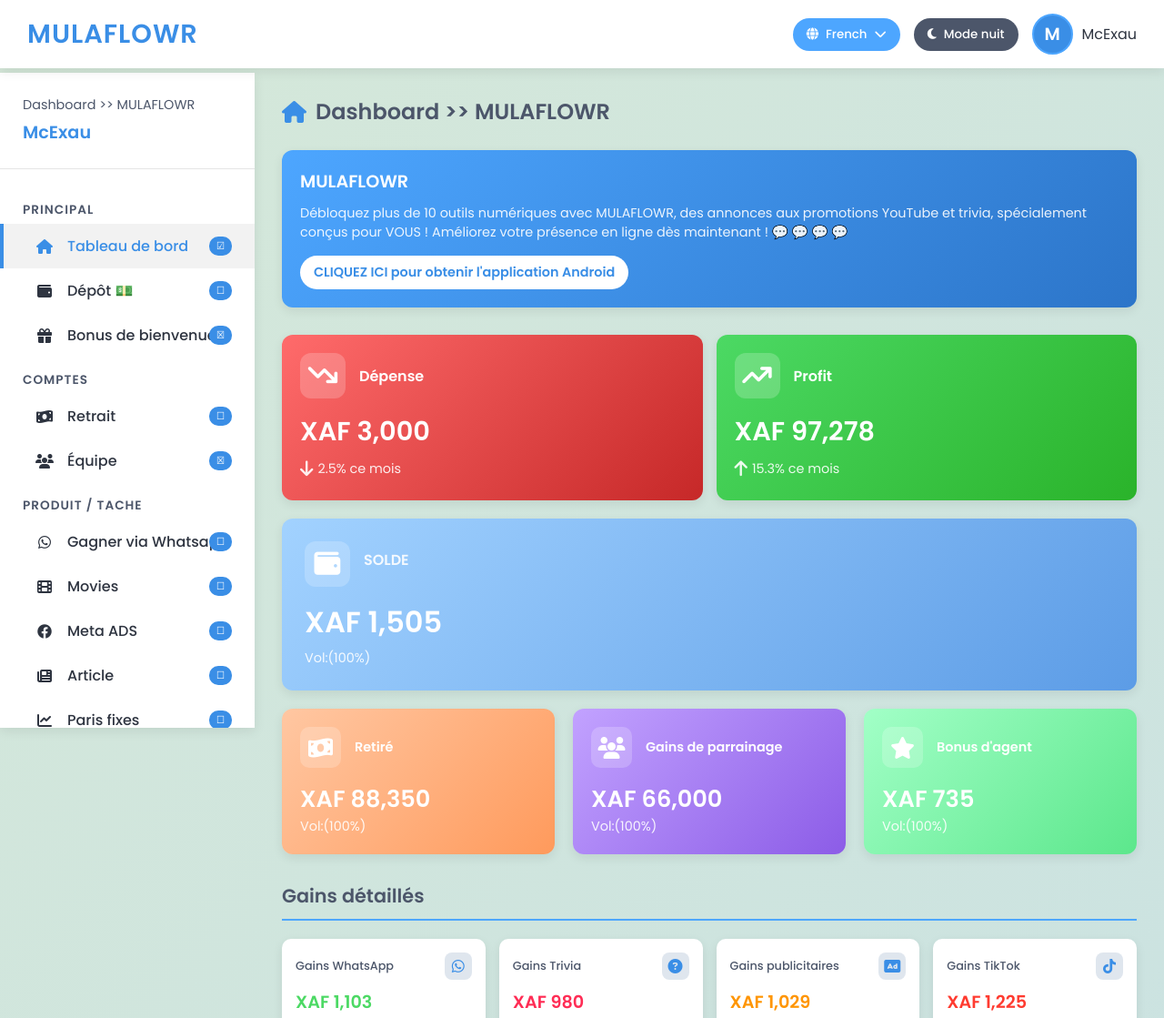
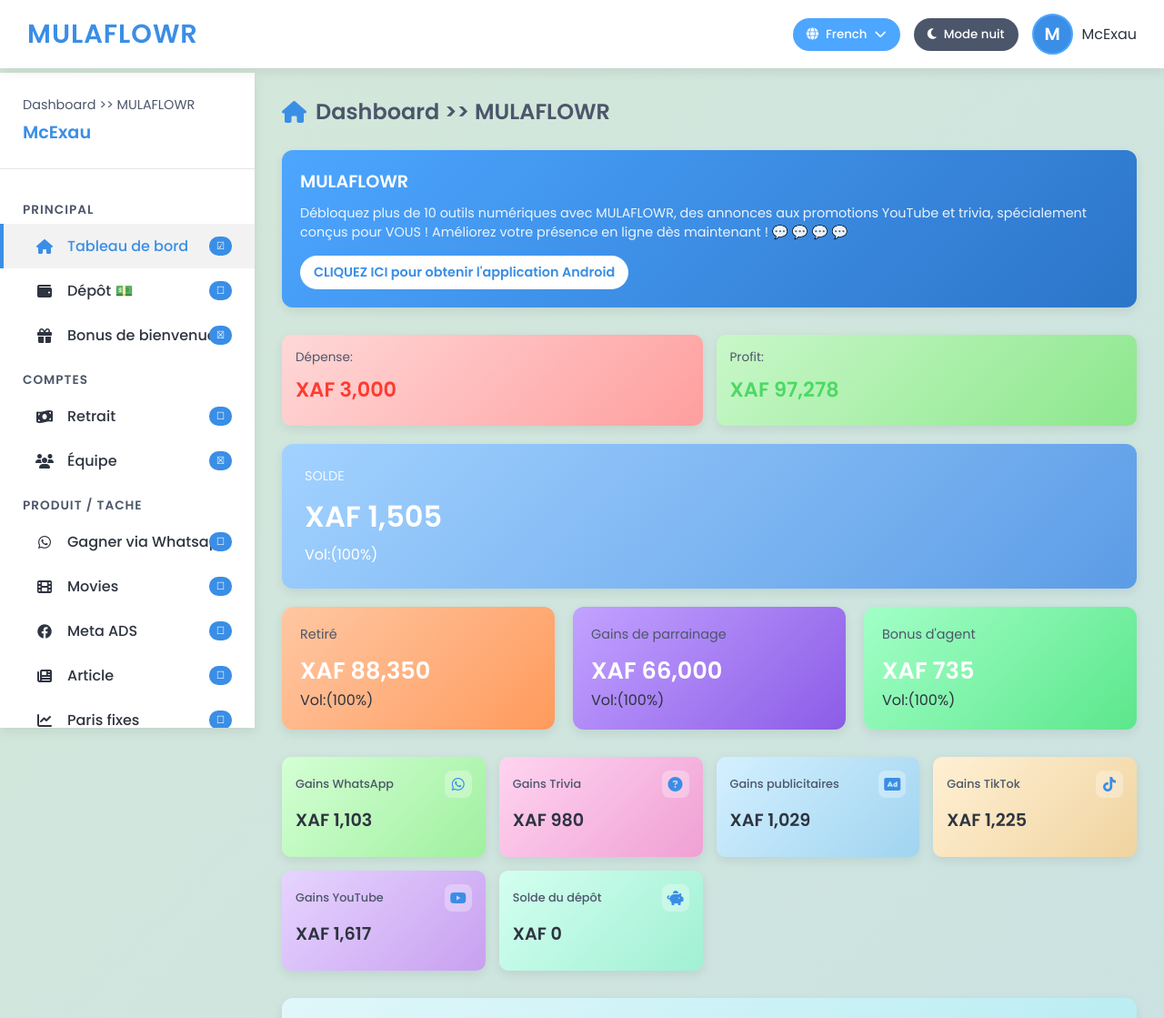
Before and after one commit to exaucenapopolo/Cash-flowr, a plain HTML site: page dashboard.html in a window 1280 px wide. Shown: the top 1119 px of the page at 91% size. Drawn offline with Linux system fonts and the light colour scheme.

Commit message:
Add files via upload

```diff
--- a/dashboard.html
+++ b/dashboard.html
@@ -279,83 +279,42 @@
       font-size: 0.9rem;
     }
 
-    /* Main stats cards (Dépense and Profit) */
-    .main-stats {
+    /* Small stats cards */
+    .small-stats {
       display: grid;
       grid-template-columns: repeat(2, 1fr);
       gap: 15px;
       margin-bottom: 20px;
     }
 
-    .main-stat-card {
-      border-radius: 12px;
-      padding: 20px;
+    .small-stat-card {
+      background: linear-gradient(135deg, #ffd8d8 0%, #ff9e9e 100%);
+      border-radius: 10px;
+      padding: 15px;
       box-shadow: var(--shadow);
       display: flex;
       flex-direction: column;
-      position: relative;
-      overflow: hidden;
-      min-height: 140px;
-    }
-
-    .main-stat-card:nth-child(1) {
-      background: linear-gradient(135deg, #ff6b6b 0%, #c62828 100%);
-    }
-
-    .main-stat-card:nth-child(2) {
-      background: linear-gradient(135deg, #4cd964 0%, #2ab32a 100%);
-    }
-
-    .main-stat-header {
-      display: flex;
-      align-items: center;
-      margin-bottom: 15px;
-    }
-
-    .main-stat-icon {
-      width: 50px;
-      height: 50px;
-      border-radius: 12px;
-      background-color: rgba(255, 255, 255, 0.2);
-      display: flex;
-      align-items: center;
-      justify-content: center;
-      margin-right: 15px;
-      font-size: 1.8rem;
-      color: white;
-    }
-
-    .main-stat-title {
-      color: white;
-      font-size: 1rem;
-      font-weight: 600;
-    }
-
-    .main-stat-value {
-      font-size: 1.8rem;
+      height: 100px;
+    }
+
+    .small-stat-card:nth-child(2) {
+      background: linear-gradient(135deg, #c9f7c9 0%, #8ce78c 100%);
+    }
+
+    .small-stat-title {
+      color: var(--text-light);
+      font-size: 0.85rem;
+      margin-bottom: 8px;
+    }
+
+    .small-stat-value {
+      font-size: 1.4rem;
       font-weight: 700;
-      color: white;
-      margin-bottom: 5px;
-    }
-
-    .main-stat-change {
-      display: flex;
-      align-items: center;
-      color: rgba(255, 255, 255, 0.9);
-      font-size: 0.9rem;
-    }
-
-    .stat-arrow {
-      margin-right: 5px;
-      font-size: 1.2rem;
-    }
-
-    .down {
-      color: rgba(255, 255, 255, 0.9);
-    }
-
-    .up {
-      color: rgba(255, 255, 255, 0.9);
+      color: var(--danger-color);
+    }
+
+    .small-stat-card:nth-child(2) .small-stat-value {
+      color: var(--success-color);
     }
 
     /* Large stats cards */
@@ -375,42 +334,18 @@
       flex-direction: column;
       color: white;
       min-height: 150px;
-      position: relative;
-      overflow: hidden;
-    }
-
-    .large-stat-header {
-      display: flex;
-      align-items: center;
-      margin-bottom: 15px;
-    }
-
-    .large-stat-icon {
-      width: 50px;
-      height: 50px;
-      border-radius: 12px;
-      background-color: rgba(255, 255, 255, 0.2);
-      display: flex;
-      align-items: center;
-      justify-content: center;
-      margin-right: 15px;
-      font-size: 1.8rem;
-      color: white;
     }
 
     .large-stat-title {
-      font-size: 1rem;
+      font-size: 0.9rem;
       margin-bottom: 10px;
       opacity: 0.9;
-      color: white;
-      font-weight: 600;
     }
 
     .large-stat-value {
       font-size: 2rem;
       font-weight: 700;
       margin-bottom: 5px;
-      color: white;
     }
 
     /* Medium stats cards */
@@ -427,9 +362,7 @@
       box-shadow: var(--shadow);
       display: flex;
       flex-direction: column;
-      min-height: 150px;
-      position: relative;
-      overflow: hidden;
+      min-height: 130px;
     }
 
     .medium-stat-card:nth-child(1) {
@@ -444,45 +377,16 @@
       background: linear-gradient(135deg, #a2ffc7 0%, #5ce78c 100%);
     }
 
-    .medium-stat-header {
-      display: flex;
-      align-items: center;
-      margin-bottom: 15px;
-    }
-
-    .medium-stat-icon {
-      width: 45px;
-      height: 45px;
-      border-radius: 10px;
-      background-color: rgba(255, 255, 255, 0.2);
-      display: flex;
-      align-items: center;
-      justify-content: center;
-      margin-right: 15px;
-      font-size: 1.5rem;
-      color: white;
-    }
-
     .medium-stat-title {
-      color: white;
+      color: var(--text-light);
       font-size: 0.9rem;
-      font-weight: 600;
+      margin-bottom: 10px;
     }
 
     .medium-stat-value {
       font-size: 1.6rem;
       font-weight: 700;
       color: white;
-    }
-
-    /* Section title for detailed gains */
-    .section-title {
-      font-size: 1.3rem;
-      margin: 30px 0 20px;
-      color: var(--secondary-color);
-      font-weight: 600;
-      padding-bottom: 10px;
-      border-bottom: 2px solid var(--primary-light);
     }
 
     /* Small gain cards */
@@ -500,13 +404,25 @@
       display: flex;
       flex-direction: column;
       height: 110px;
-      background-color: var(--card-bg);
-      transition: transform 0.3s ease, box-shadow 0.3s ease;
-    }
-
-    .gain-stat-card:hover {
-      transform: translateY(-5px);
-      box-shadow: 0 8px 20px rgba(0, 0, 0, 0.15);
+    }
+
+    .gain-stat-card:nth-child(1) {
+      background: linear-gradient(135deg, #d4ffd4 0%, #a0f0a0 100%);
+    }
+    .gain-stat-card:nth-child(2) {
+      background: linear-gradient(135deg, #ffd4f0 0%, #f0a0d4 100%);
+    }
+    .gain-stat-card:nth-child(3) {
+      background: linear-gradient(135deg, #d4f0ff 0%, #a0d4f0 100%);
+    }
+    .gain-stat-card:nth-child(4) {
+      background: linear-gradient(135deg, #fff0d4 0%, #f0d4a0 100%);
+    }
+    .gain-stat-card:nth-child(5) {
+      background: linear-gradient(135deg, #e6d4ff 0%, #c8a0f0 100%);
+    }
+    .gain-stat-card:nth-child(6) {
+      background: linear-gradient(135deg, #d4fff0 0%, #a0f0d4 100%);
     }
 
     .gain-stat-header {
@@ -526,7 +442,7 @@
       width: 30px;
       height: 30px;
       border-radius: 8px;
-      background-color: rgba(94, 129, 172, 0.2);
+      background-color: rgba(255, 255, 255, 0.3);
       color: var(--primary-color);
       display: flex;
       align-items: center;
@@ -539,13 +455,6 @@
       font-weight: 700;
       color: var(--text-color);
     }
-
-    .gain-stat-card:nth-child(1) .gain-stat-value { color: var(--success-color); }
-    .gain-stat-card:nth-child(2) .gain-stat-value { color: var(--pink-color); }
-    .gain-stat-card:nth-child(3) .gain-stat-value { color: var(--warning-color); }
-    .gain-stat-card:nth-child(4) .gain-stat-value { color: var(--danger-color); }
-    .gain-stat-card:nth-child(5) .gain-stat-value { color: var(--purple-color); }
-    .gain-stat-card:nth-child(6) .gain-stat-value { color: var(--teal-color); }
 
     /* Referral section */
     .referral-section {
@@ -554,6 +463,13 @@
       padding: 25px;
       box-shadow: var(--shadow);
       margin-bottom: 30px;
+    }
+
+    .section-title {
+      font-size: 1.3rem;
+      margin-bottom: 20px;
+      color: var(--secondary-color);
+      font-weight: 600;
     }
 
     .referral-content {
@@ -844,10 +760,6 @@
       .gain-stats {
         grid-template-columns: repeat(2, 1fr);
       }
-
-      .main-stats {
-        grid-template-columns: 1fr;
-      }
     }
 
     @media (max-width: 576px) {
@@ -862,13 +774,6 @@
       .task-table {
         display: block;
         overflow-x: auto;
-      }
-
-      .main-stat-icon, .large-stat-icon, .medium-stat-icon {
-        width: 40px;
-        height: 40px;
-        font-size: 1.5rem;
-        margin-right: 10px;
       }
     }
 
@@ -1115,48 +1020,25 @@
         <a href="#" class="banner-link">CLIQUEZ ICI pour obtenir l'application Android</a>
       </div>
 
-      <!-- Main stats (Dépense and Profit) -->
-      <div class="main-stats">
-        <div class="main-stat-card">
-          <div class="main-stat-header">
-            <div class="main-stat-icon">
-              <i class="fas fa-arrow-trend-down"></i>
-            </div>
-            <div class="main-stat-title">Dépense</div>
-          </div>
-          <div class="main-stat-value">XAF 3,000</div>
-          <div class="main-stat-change">
-            <span class="stat-arrow down"><i class="fas fa-arrow-down"></i></span>
-            <span>2.5% ce mois</span>
-          </div>
-        </div>
-
-        <div class="main-stat-card">
-          <div class="main-stat-header">
-            <div class="main-stat-icon">
-              <i class="fas fa-arrow-trend-up"></i>
-            </div>
-            <div class="main-stat-title">Profit</div>
-          </div>
-          <div class="main-stat-value">XAF 97,278</div>
-          <div class="main-stat-change">
-            <span class="stat-arrow up"><i class="fas fa-arrow-up"></i></span>
-            <span>15.3% ce mois</span>
-          </div>
+      <!-- Small stats (Dépense and Profit) -->
+      <div class="small-stats">
+        <div class="small-stat-card">
+          <div class="small-stat-title">Dépense:</div>
+          <div class="small-stat-value">XAF 3,000</div>
+        </div>
+
+        <div class="small-stat-card">
+          <div class="small-stat-title">Profit:</div>
+          <div class="small-stat-value">XAF 97,278</div>
         </div>
       </div>
 
       <!-- Large stat (Solde) -->
       <div class="large-stats">
         <div class="large-stat-card">
-          <div class="large-stat-header">
-            <div class="large-stat-icon">
-              <i class="fas fa-wallet"></i>
-            </div>
-            <div class="large-stat-title">SOLDE</div>
-          </div>
+          <div class="large-stat-title">SOLDE</div>
           <div class="large-stat-value">XAF 1,505</div>
-          <div class="main-stat-change">
+          <div class="stat-change">
             <span>Vol:(100%)</span>
           </div>
         </div>
@@ -1165,47 +1047,29 @@
       <!-- Medium stats (Retiré, Gains de parrainage, Bonus d'agent) -->
       <div class="medium-stats">
         <div class="medium-stat-card">
-          <div class="medium-stat-header">
-            <div class="medium-stat-icon">
-              <i class="fas fa-money-bill-wave"></i>
-            </div>
-            <div class="medium-stat-title">Retiré</div>
-          </div>
+          <div class="medium-stat-title">Retiré</div>
           <div class="medium-stat-value">XAF 88,350</div>
-          <div class="main-stat-change">
+          <div class="stat-change">
             <span>Vol:(100%)</span>
           </div>
         </div>
 
         <div class="medium-stat-card">
-          <div class="medium-stat-header">
-            <div class="medium-stat-icon">
-              <i class="fas fa-users"></i>
-            </div>
-            <div class="medium-stat-title">Gains de parrainage</div>
-          </div>
+          <div class="medium-stat-title">Gains de parrainage</div>
           <div class="medium-stat-value">XAF 66,000</div>
-          <div class="main-stat-change">
+          <div class="stat-change">
             <span>Vol:(100%)</span>
           </div>
         </div>
 
         <div class="medium-stat-card">
-          <div class="medium-stat-header">
-            <div class="medium-stat-icon">
-              <i class="fas fa-star"></i>
-            </div>
-            <div class="medium-stat-title">Bonus d'agent</div>
-          </div>
+          <div class="medium-stat-title">Bonus d'agent</div>
           <div class="medium-stat-value">XAF 735</div>
-          <div class="main-stat-change">
+          <div class="stat-change">
             <span>Vol:(100%)</span>
           </div>
         </div>
       </div>
-
-      <!-- Section title for detailed gains -->
-      <h2 class="section-title">Gains détaillés</h2>
 
       <!-- Gain stats (WhatsApp, Trivia, etc.) -->
       <div class="gain-stats">
```
